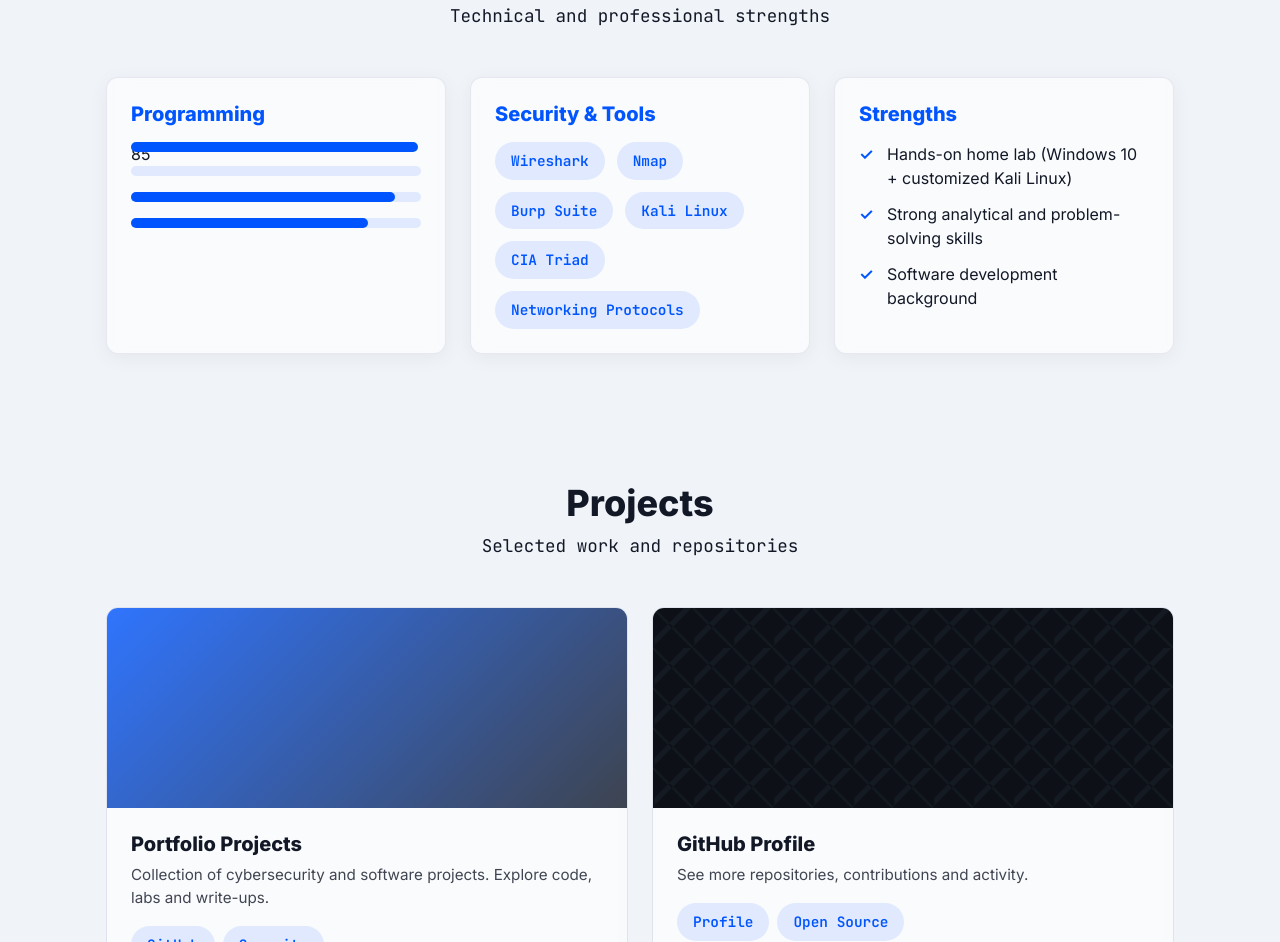
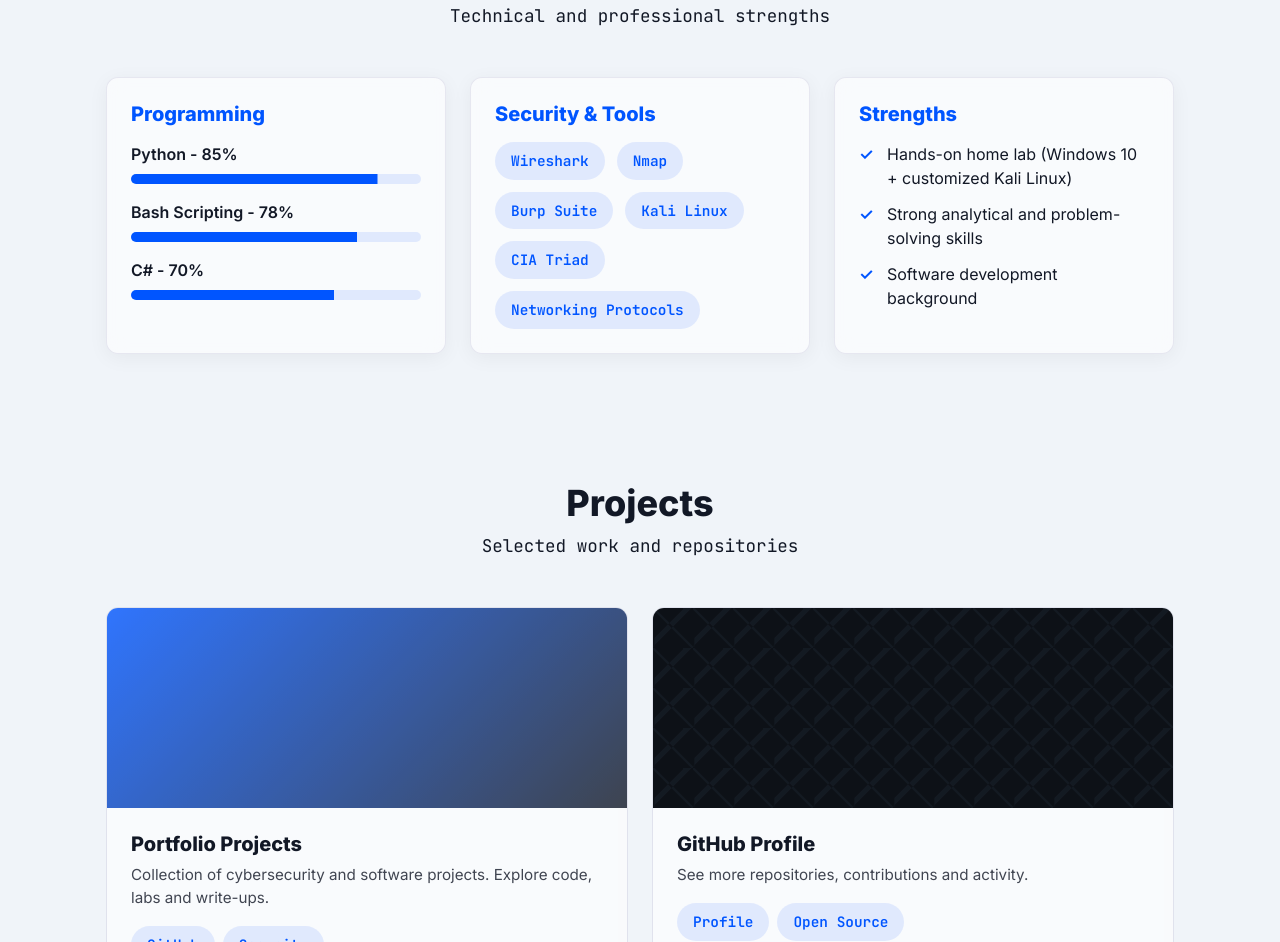
Before and after one commit to Katlego244/website, a plain HTML site: page index.html in a window 1280 px wide. Shown: the part 1891-2833 px from the top of the page. Drawn offline with Linux system fonts and the light colour scheme.

Commit message:
fixed skills display

```diff
--- a/index.html
+++ b/index.html
@@ -552,7 +552,8 @@
             margin-bottom: 1rem;
         }
         .skill-bar::before {
-            content: attr(data-skill);
+            /* MODIFIED: Added percentage */
+            content: attr(data-skill) " - " attr(data-level) "%";
             font-weight: 600;
             display: block;
             margin-bottom: 0.5rem;
@@ -569,20 +570,33 @@
         }
 
         /* JS will add this style */
+        /* DELETED this redundant rule
         .skill-bar[style]::after {
             width: 100%;
             background-color: var(--c-primary-dim);
         }
-
-        .skill-bar[style]::before {
-            /* This is the actual animated bar */
+        */
+
+        /* MODIFIED: Changed from ::before to ::after to fix text conflict */
+        .skill-bar[style]::after {
+            /* This is now the animated fill bar */
+            /* This rule overrides .skill-bar::after, so it must */
+            /* also create the background track. */
             content: '';
-            position: absolute;
+            display: block;
             height: 10px;
-            background-color: var(--c-primary);
+            background-color: var(--c-primary-dim); /* The background track */
             border-radius: 5px;
-            width: var(--skill-level, 0%);
-            transition: width 1s ease-out 0.5s;
+            position: relative;
+            overflow: hidden;
+
+            /* We use a gradient for the fill, and animate its size */
+            background-image: linear-gradient(to right, var(--c-primary), var(--c-primary));
+            background-repeat: no-repeat;
+            background-size: var(--skill-level, 0%) 100%; /* JS sets --skill-level */
+
+            /* Animate the background-size property */
+            transition: background-size 1s ease-out 0.5s;
         }
 
 
@@ -1141,7 +1155,7 @@
         <div class="skills-grid">
             <div class="card glass reveal" data-anim="right">
                 <h3>Programming</h3>
-                <div class="skill-bar" data-skill="Python" data-level="85">85</div>
+                <div class="skill-bar" data-skill="Python" data-level="85"></div>
                 <div class="skill-bar" data-skill="Bash Scripting" data-level="78"></div>
                 <div class="skill-bar" data-skill="C#" data-level="70"></div>
             </div>
```
